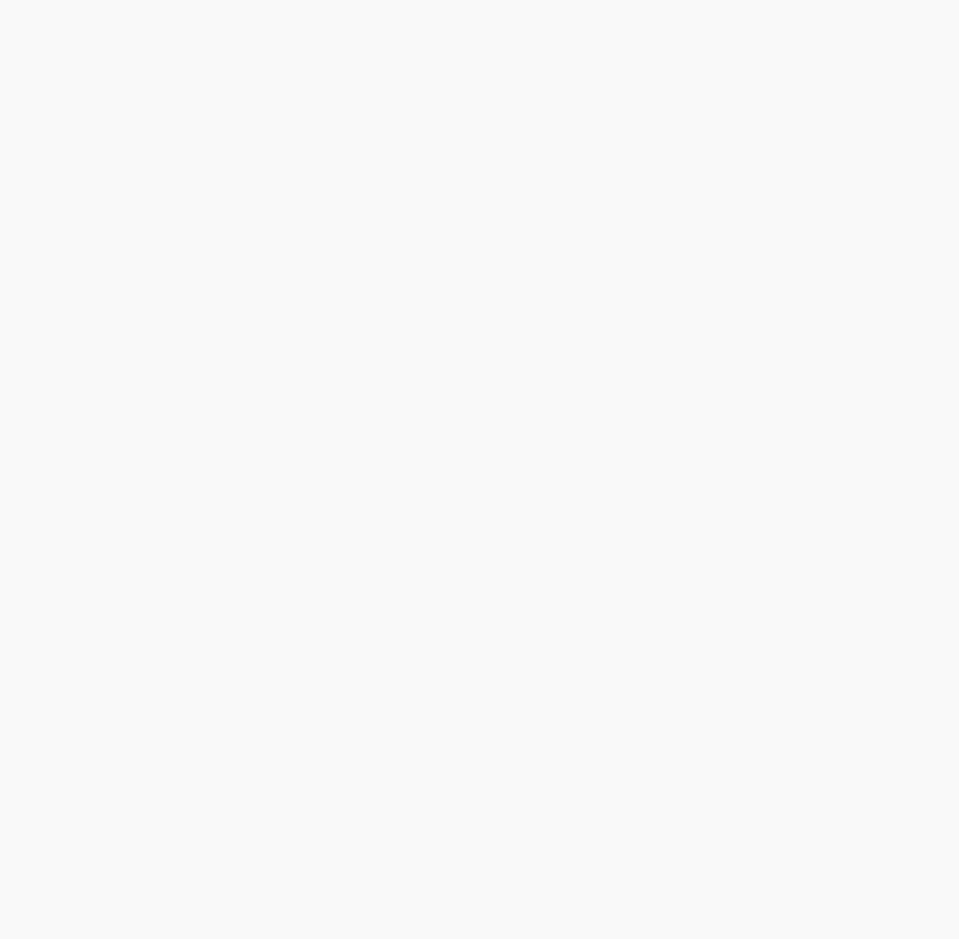
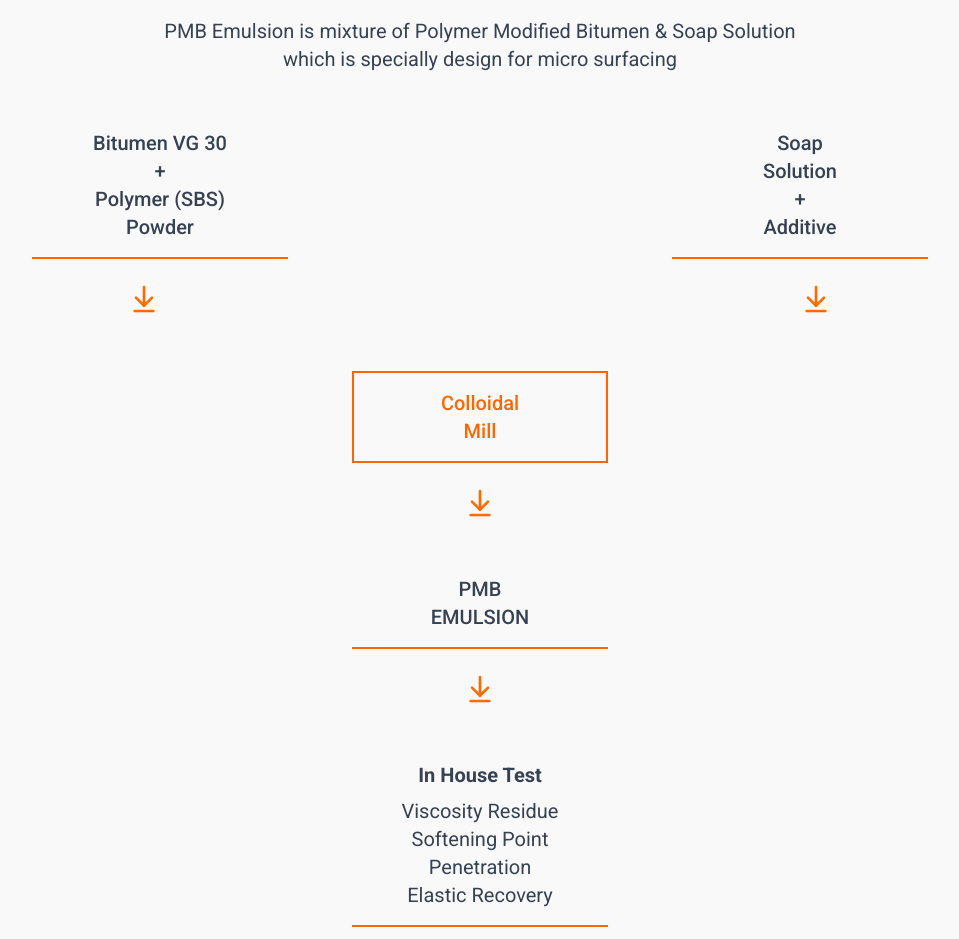
Before and after one commit to parthergk/TyagiBituminousSystem, a Next.js app: page / in a window 1280 px wide. Shown: the part 1533-2472 px from the top of the page, without its empty margins (160-1119 px from the left). Before the commit the page ends 1432 px from the top, so only its background shows below. Built offline with nearby package versions, Linux system fonts and the light colour scheme.

Commit message:
added process

```diff
--- a/app/page.tsx
+++ b/app/page.tsx
@@ -2,6 +2,7 @@ import About from "@/components/About";
 import Achievement from "@/components/Achievement";
 import Hero from "@/components/Hero";
 import NavBar from "@/components/NavBar";
+import Process from "@/components/Process";
 
 export default function Home() {
   return (
@@ -10,6 +11,7 @@ export default function Home() {
       <Hero/>
       <Achievement/>
       <About/>
+      <Process/>
     </main>
   );
 }
--- a/components/About.tsx
+++ b/components/About.tsx
@@ -3,13 +3,13 @@ import React from "react";
 
 const About = () => {
   return (
-    <div className="flex flex-col-reverse md:flex-row justify-between items-center gap-8 px-4 md:px-6 lg:px-8 py-10">
+    <div className="flex flex-col md:flex-row justify-between items-center gap-8 px-4 md:px-6 lg:px-8 py-10">
       {/* Text Section */}
       <div className="flex-1 flex flex-col space-y-5 text-center md:text-left">
         <span className="text-primary text-xl md:text-2xl">_ _About us</span>
-        <h1 className="text-3xl sm:text-4xl md:text-5xl font-semibold leading-snug text-black">
+        <h1 className="text-3xl sm:text-4xl md:text-5xl font-medium leading-snug text-black">
           How Road Construction Shapes{" "}
-          <span className="text-primary">Our Cities</span>
+          <span className="text-primary italic">Our Cities</span>
         </h1>
         <p className="text-base sm:text-lg md:text-xl text-gray-700">
           Tyagi Bituminous System is a new era manufacturing plant based in
--- /dev/null
+++ b/components/Process.tsx
@@ -0,0 +1,16 @@
+import React from 'react'
+import ProcessFlow from './ProcessFlow'
+
+const Process = () => {
+  return (
+    <div className=' w-full px-4 md:px-6 lg:px-8 py-10'>
+        <div className=' flex flex-col space-y-3 justify-center items-center'>
+            <h1 className="text-3xl sm:text-4xl md:text-5xl font-medium leading-snug text-black text-center">Manufacturing Process of <span className=' text-primary italic'> PMB </span> Emulsion</h1>
+            <p className="text-base sm:text-lg md:text-xl text-gray-700 max-w-2xl text-center">PMB Emulsion is mixture of Polymer Modified Bitumen & Soap Solution which is specially design for micro surfacing</p>
+        </div>
+        <ProcessFlow/>
+    </div>
+  )
+}
+
+export default Process
--- /dev/null
+++ b/components/ProcessFlow.tsx
@@ -0,0 +1,68 @@
+import React from "react";
+import { ArrowDownToLine } from "lucide-react";
+
+const ProcessFlow = () => {
+  return (
+    <div className="flex flex-col items-center w-full max-w-4xl mx-auto py-10">
+      {/* Materials section */}
+      <div className="flex justify-between w-full gap-6 mb-8">
+        {/* Bitumen side */}
+        <div className="w-64 p-4 font-medium text-base sm:text-lg md:text-xl text-gray-700 border-b-2 border-primary text-center">
+          <h3>Bitumen VG 30</h3>
+          <p>+</p>
+          <p>Polymer (SBS)</p>
+          <p>Powder</p>
+        </div>
+
+        {/* Soap solution side */}
+        <div className="w-64 p-4 font-medium text-base sm:text-lg md:text-xl text-gray-700 border-b-2 border-primary text-center">
+          <h3>Soap</h3>
+          <p>Solution</p>
+          <p>+</p>
+          <p>Additive</p>
+        </div>
+      </div>
+
+      {/* Flow arrows from materials */}
+      <div className="w-full flex justify-between px-10 sm:px-16 md:px-24 mb-12">
+        <ArrowDownToLine className="text-orange-500 animate-bounce" size={32} />
+        <ArrowDownToLine className="text-orange-500 animate-bounce" size={32} />
+      </div>
+
+      {/* Colloidal Mill */}
+      <div className="w-64 p-4 font-medium text-base sm:text-lg md:text-xl text-primary border-2 border-primary text-center mb-8">
+        <h3>Colloidal</h3>
+        <p>Mill</p>
+      </div>
+
+      {/* Arrow from mill to emulsion */}
+      <div className="mb-8">
+        <ArrowDownToLine className="text-orange-500 animate-bounce" size={32} />
+      </div>
+
+      {/* PMB Emulsion */}
+      <div className="w-64 p-4 font-medium text-base sm:text-lg md:text-xl text-gray-700 border-b-2 border-primary text-center mb-8">
+        <h3>PMB</h3>
+        <p>EMULSION</p>
+      </div>
+
+      {/* Arrow from emulsion to testing */}
+      <div className="mb-8">
+        <ArrowDownToLine className="text-orange-500 animate-bounce" size={32} />
+      </div>
+
+      {/* Quality Testing */}
+      <div className="w-64 p-4 text-base sm:text-lg md:text-xl text-gray-700 border-b-2 border-primary text-center">
+        <h3 className="text-xl font-bold">In House Test</h3>
+        <div className="mt-2">
+          <p>Viscosity Residue</p>
+          <p>Softening Point</p>
+          <p>Penetration</p>
+          <p>Elastic Recovery</p>
+        </div>
+      </div>
+    </div>
+  );
+};
+
+export default ProcessFlow;
```
